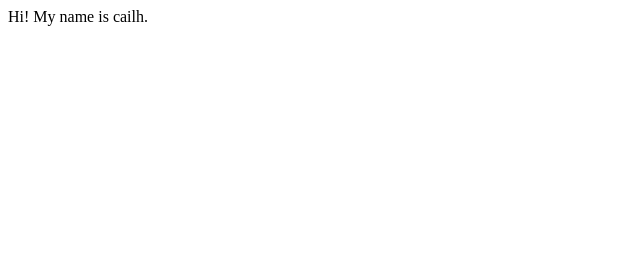
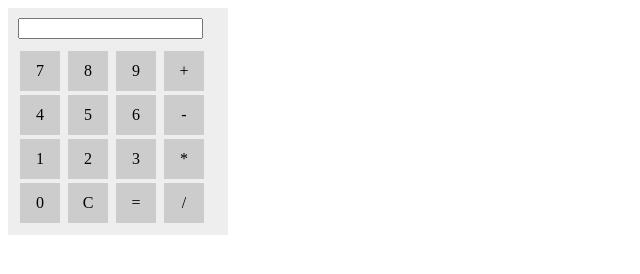
Before and after one commit to bluecailh/bluecailh.github.io, a plain HTML site: page index.html in a window 1280 px wide. Shown: the whole page, without its empty margins (0-640 px from the left). Drawn offline with Linux system fonts and the light colour scheme.

Commit message:
index.html

```diff
--- a/index.html
+++ b/index.html
@@ -1,2 +1,88 @@
-Hi!
-My name is cailh.
+<!DOCTYPE html>
+<html>
+<head>
+    <title>计算器</title>
+    <style>
+        .calculator {
+            width: 200px;
+            background-color: #eee;
+            padding: 10px;
+        }
+        .result {
+            margin-bottom: 10px;
+        }
+        .button {
+            width: 40px;
+            height: 40px;
+            margin: 2px;
+            background-color: #ccc;
+            display: inline-block;
+            text-align: center;
+            line-height: 40px;
+            cursor: pointer;
+        }
+        .button:hover {
+            background-color: #bbb;
+        }
+    </style>
+</head>
+<body>
+    <div class="calculator">
+        <div class="result">
+            <input type="text" id="result" readonly>
+        </div>
+        <div>
+            <div class="button" onclick="appendNumber(7)">7</div>
+            <div class="button" onclick="appendNumber(8)">8</div>
+            <div class="button" onclick="appendNumber(9)">9</div>
+            <div class="button" onclick="appendOperator('+')">+</div>
+        </div>
+        <div>
+            <div class="button" onclick="appendNumber(4)">4</div>
+            <div class="button" onclick="appendNumber(5)">5</div>
+            <div class="button" onclick="appendNumber(6)">6</div>
+            <div class="button" onclick="appendOperator('-')">-</div>
+        </div>
+        <div>
+            <div class="button" onclick="appendNumber(1)">1</div>
+            <div class="button" onclick="appendNumber(2)">2</div>
+            <div class="button" onclick="appendNumber(3)">3</div>
+            <div class="button" onclick="appendOperator('*')">*</div>
+        </div>
+        <div>
+            <div class="button" onclick="appendNumber(0)">0</div>
+            <div class="button" onclick="clearInput()">C</div>
+            <div class="button" onclick="calculate()">=</div>
+            <div class="button" onclick="appendOperator('/')">/</div>
+        </div>
+    </div>
+    <script>
+        let input = '';
+
+        function appendNumber(num) {
+            input += num;
+            document.getElementById('result').value = input;
+        }
+
+        function appendOperator(operator) {
+            input += operator;
+            document.getElementById('result').value = input;
+        }
+
+        function clearInput() {
+            input = '';
+            document.getElementById('result').value = input;
+        }
+
+        function calculate() {
+            try {
+                let result = eval(input);
+                document.getElementById('result').value = result;
+                input = '';
+            } catch (error) {
+                document.getElementById('result').value = 'Error';
+            }
+        }
+    </script>
+</body>
+</html>
```
